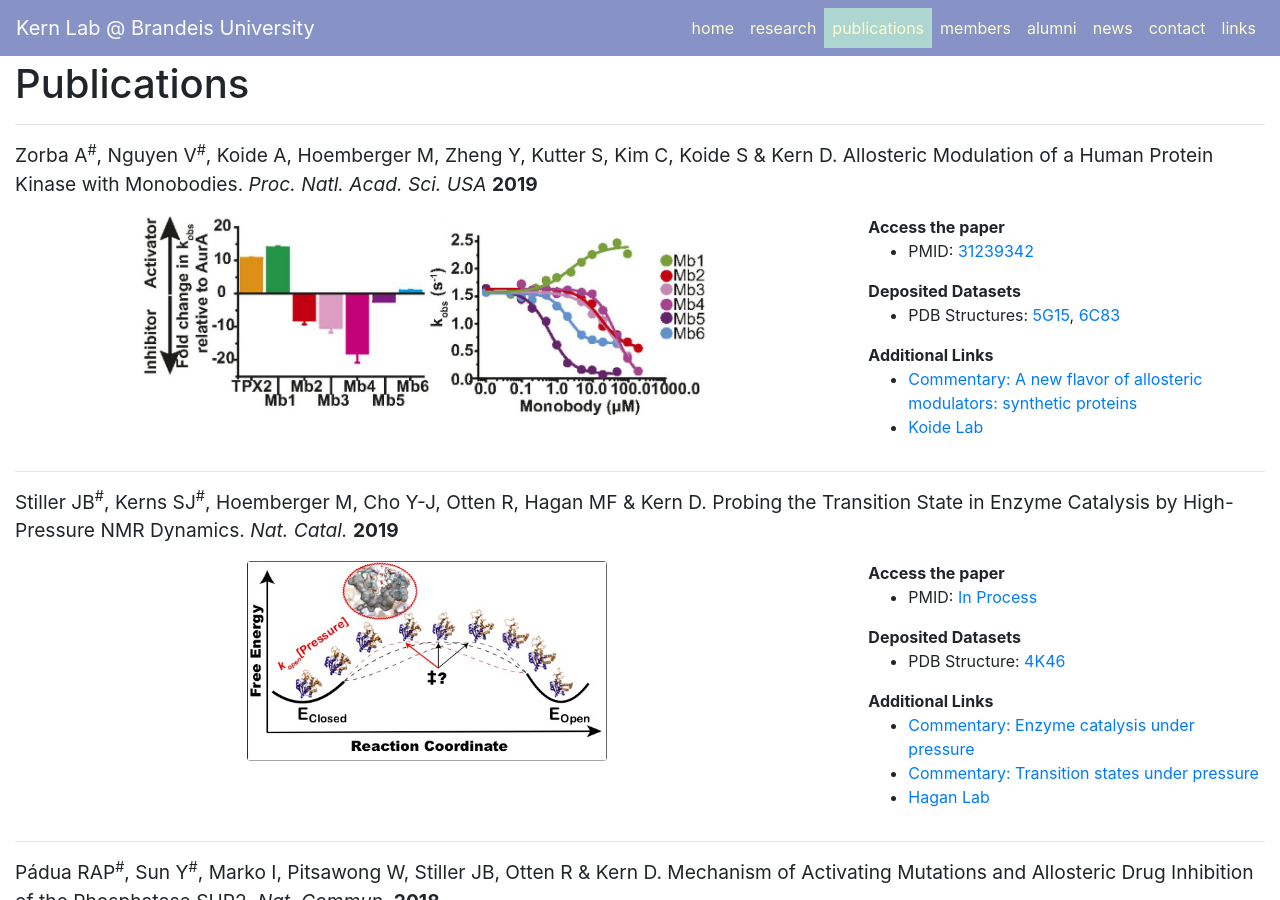
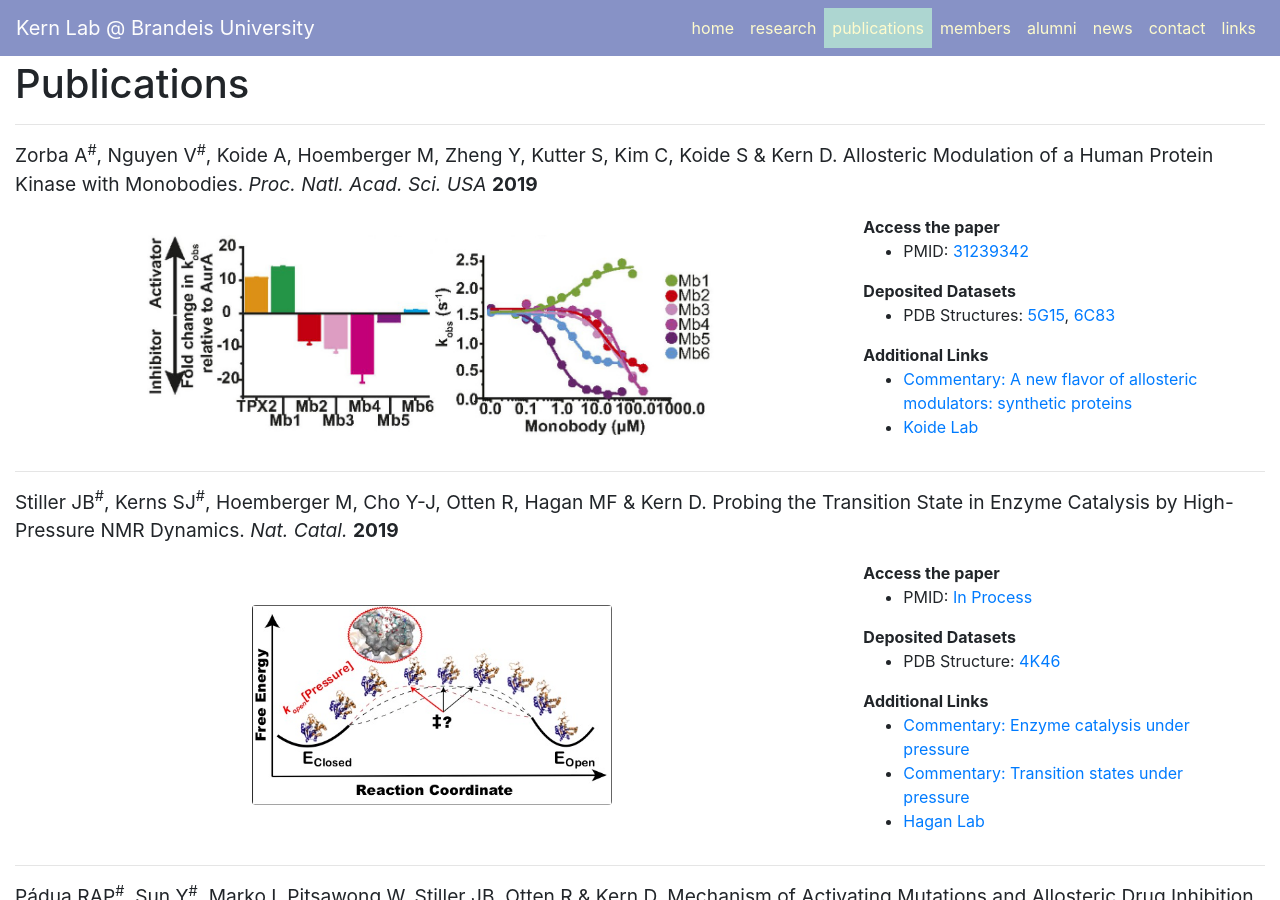
Before and after one commit to kernlab-scripps/kernlab-scripps.github.io, a Jekyll site: the page built from publications/index.html, in a window 1280 px wide and 900 px high. Built offline with Jekyll 4.4.1, drawn with Linux system fonts in a browser that asks for light colours.

Commit message:
Publications: align images using flex box

```diff
--- a/publications/index.html
+++ b/publications/index.html
@@ -18,7 +18,7 @@
 {%- endif -%}
 
   <div style="font-size: 120% !important;">{{ publication.citation | markdownify }}</div>
-  <div class="row">
+  <div class="d-flex justify-content-around align-items-center">
     <div class="col-lg-8">
       {%- if publication.doi -%}<a href="https://doi.org/{{ publication.doi }}"><img class="rounded mx-auto d-block" src="{{ publication.image }}" alt="Graphical Abstract" style="max-height:200px"></a>
       {%- else -%}<img class="rounded mx-auto d-block" src="{{ publication.image }}" alt="Graphical Abstract" style="max-height:200px">
```
